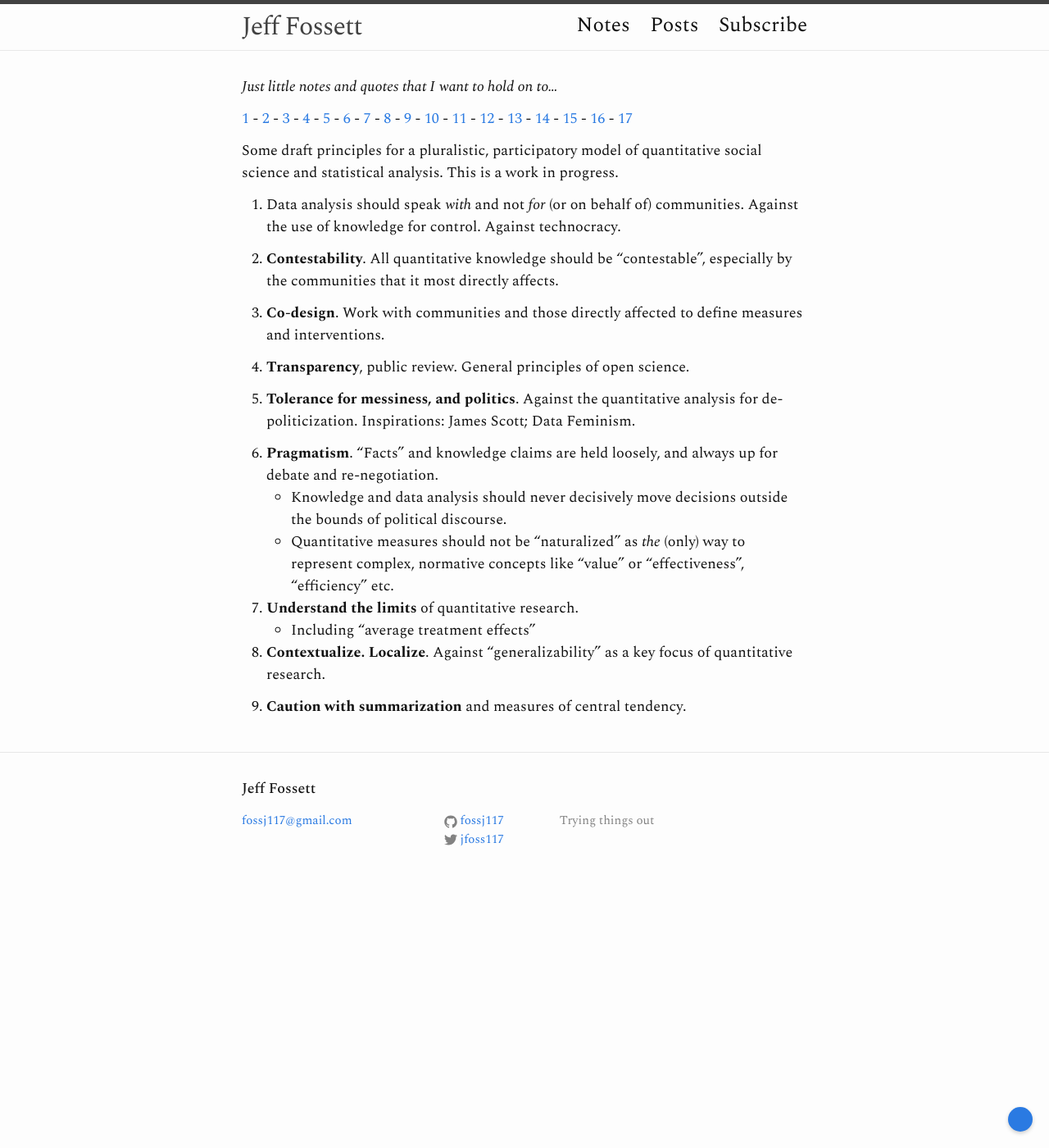
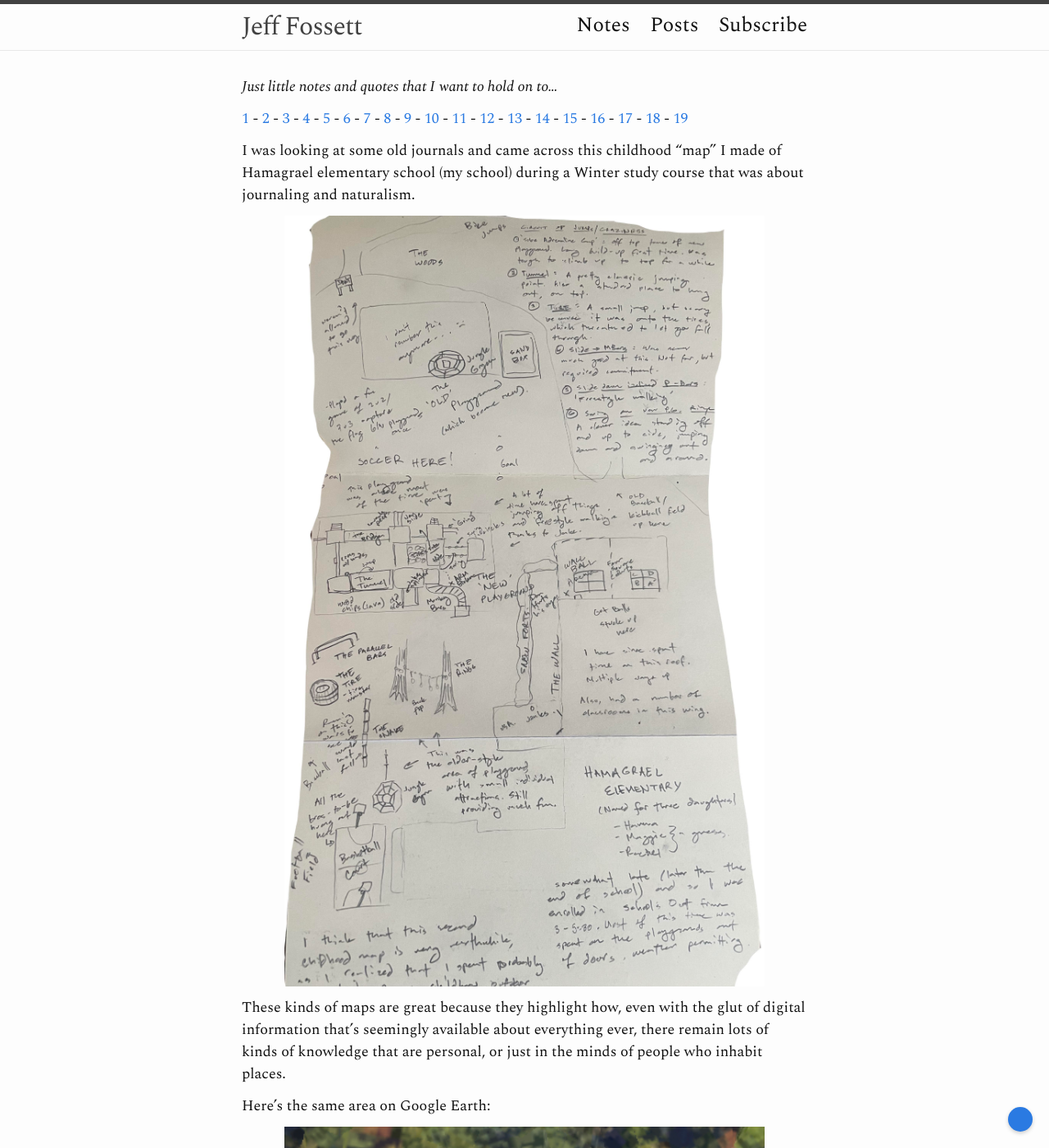
Before and after one commit to Fossj117/fossj117.github.io, a Jekyll site: the page built from notes.md, in a window 1280 px wide and 1400 px high. Shown: the whole window at 82% size. Built offline with Jekyll 4.4.1, drawn with Linux system fonts in a browser that asks for light colours; some of the changed text lies outside the part shown.

Commit message:
add new notes

```diff
--- /dev/null
+++ b/_notes/19.md
@@ -0,0 +1,26 @@
+---
+layout: note
+num: 19
+---
+
+I was looking at some old journals and came across this childhood "map" I made of Hamagrael elementary school (my school) during a Winter study course that was about journaling and naturalism.
+
+<p>
+<center>
+<img alt="1" align="center" src="/figs/notes/hamagrael.jpg" width="85%">
+</center>
+</p>
+
+These kinds of maps are great because they highlight how, even with the glut of digital information that's seemingly available about everything ever, there remain lots of kinds of knowledge that are personal, or just in the minds of people who inhabit places.
+
+Here's the same area on Google Earth:
+
+<p>
+<center>
+<img alt="1" align="center" src="/figs/notes/gearth.jpg" width="85%">
+</center>
+</p>
+
+Of course, yes, now my personal memory map of Hamagrael is online too, to be hoovered up by Google or some scraper compiling an LLM training set.
+
+But that's okay. It's just my perspective. There are many others!
```
Also changed, not shown: _notes/16.md (+1 -0 lines), _notes/18.md (added, +78 -0 lines), figs/notes/gearth.jpg (added), figs/notes/hamagrael.jpg (added).
